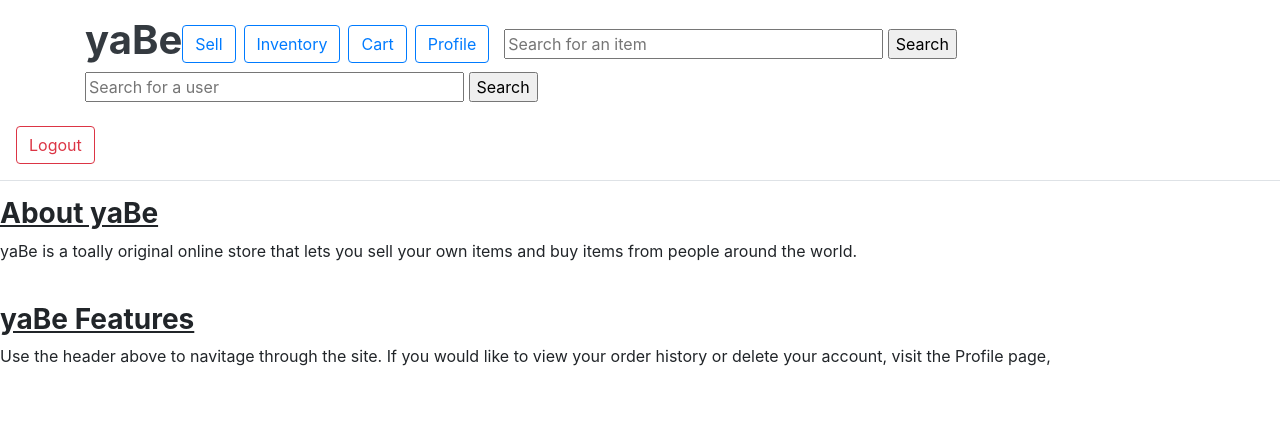
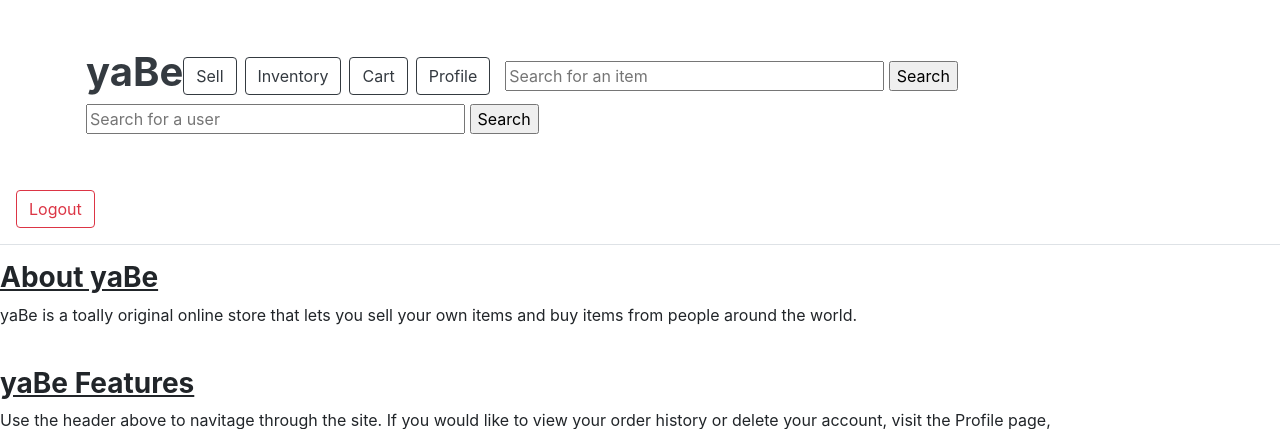
Before and after one commit to JustinYSJSU/cmpe131Project, a Flask app: page /home in a window 1280 px wide. Shown: the top 429 px of the page. Run offline with Flask 2, Linux system fonts and the light colour scheme; a user stored in the database is signed in; some libraries are stand-ins or nearby versions.

Commit message:
Changed button color from blue to black

```diff
--- a/app/templates/home.html
+++ b/app/templates/home.html
@@ -51,22 +51,22 @@
    {% endif %}
   {% endwith %}
 
-  <div class="b-example-divider"></div>
+  <div class="b-example-divider" style="border-color:black;"></div>
 
 
   <header class="p-3 mb-3 border-bottom">
-    <div class="container">
-     <div class="d-flex flex-wrap align-items-center justify-content-center justify-content-lg-start" </div>
+    <div class="container p-3 my-3">
+     <div class="d-flex flex-wrap align-items-center justify-content-center justify-content-lg-start"</div>
 
         <a href="/home" class="d-flex align-items-center mb-2 mb-lg-0 text-dark text-decoration-none">
          <h1> <b> yaBe </b> </h1>
         </a>
 
         <ul class="nav col-12 col-lg-auto me-lg-auto mb-2 justify-content-center mb-md-0">
-         <li> <a class="btn btn-outline-primary mr-2" href="sell_item" role="button">Sell</a> </li>
-         <li> <a class="btn btn-outline-primary mr-2" href="see_all_items" role="button">Inventory</a> </li>
-         <li> <a class="btn btn-outline-primary mr-2" href="cart" role="button">Cart</a></li>
-         <li> <a class="btn btn-outline-primary" href="view_profile" role="button"> Profile </a></li>
+         <li> <a class="btn btn-outline-dark mr-2" href="sell_item" role="button">Sell</a> </li>
+         <li> <a class="btn btn-outline-dark mr-2" href="see_all_items" role="button">Inventory</a> </li>
+         <li> <a class="btn btn-outline-dark mr-2" href="cart" role="button">Cart</a></li>
+         <li> <a class="btn btn-outline-dark" href="view_profile" role="button"> Profile </a></li>
         </ul>
 
         <br>
--- a/app/templates/login.html
+++ b/app/templates/login.html
@@ -44,7 +44,7 @@
   </form>
 
    <br> </br>
-   <a class="btn btn-outline-primary mt2"  href="createAccount" role="button"> Create Account </a>
+   <a class="btn btn-outline-dark mt2"  href="createAccount" role="button"> Create Account </a>
 
 
   <p class="mt-5 mb-3 text-muted">&copy; 2022</p>
```
Also changed, not shown: app/templates/display_item.html (+4 -4 lines), app/templates/see_all_items.html (+4 -4 lines), app/templates/sell_item.html (+4 -4 lines), app/templates/user_profiles.html (+4 -4 lines).
